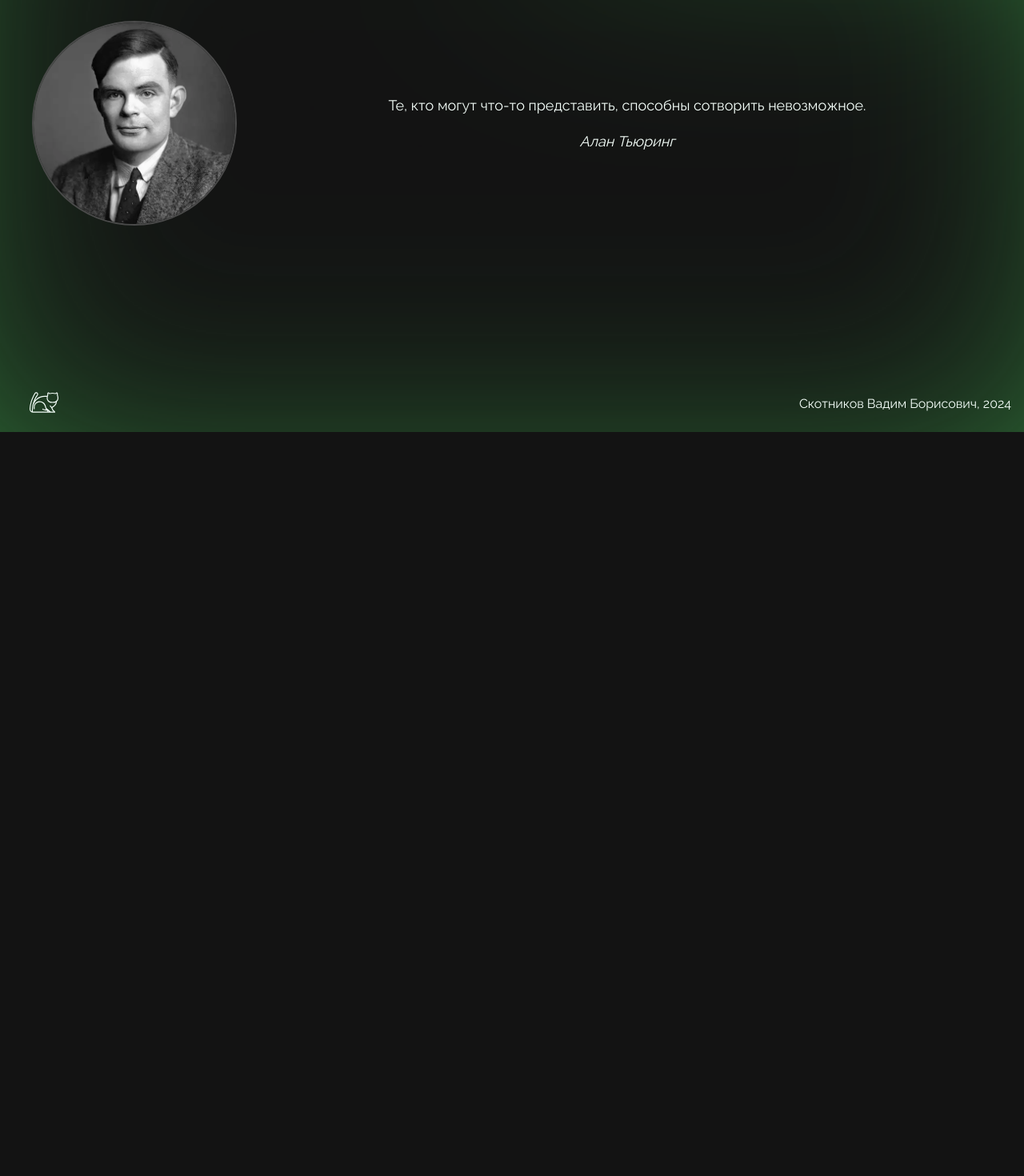
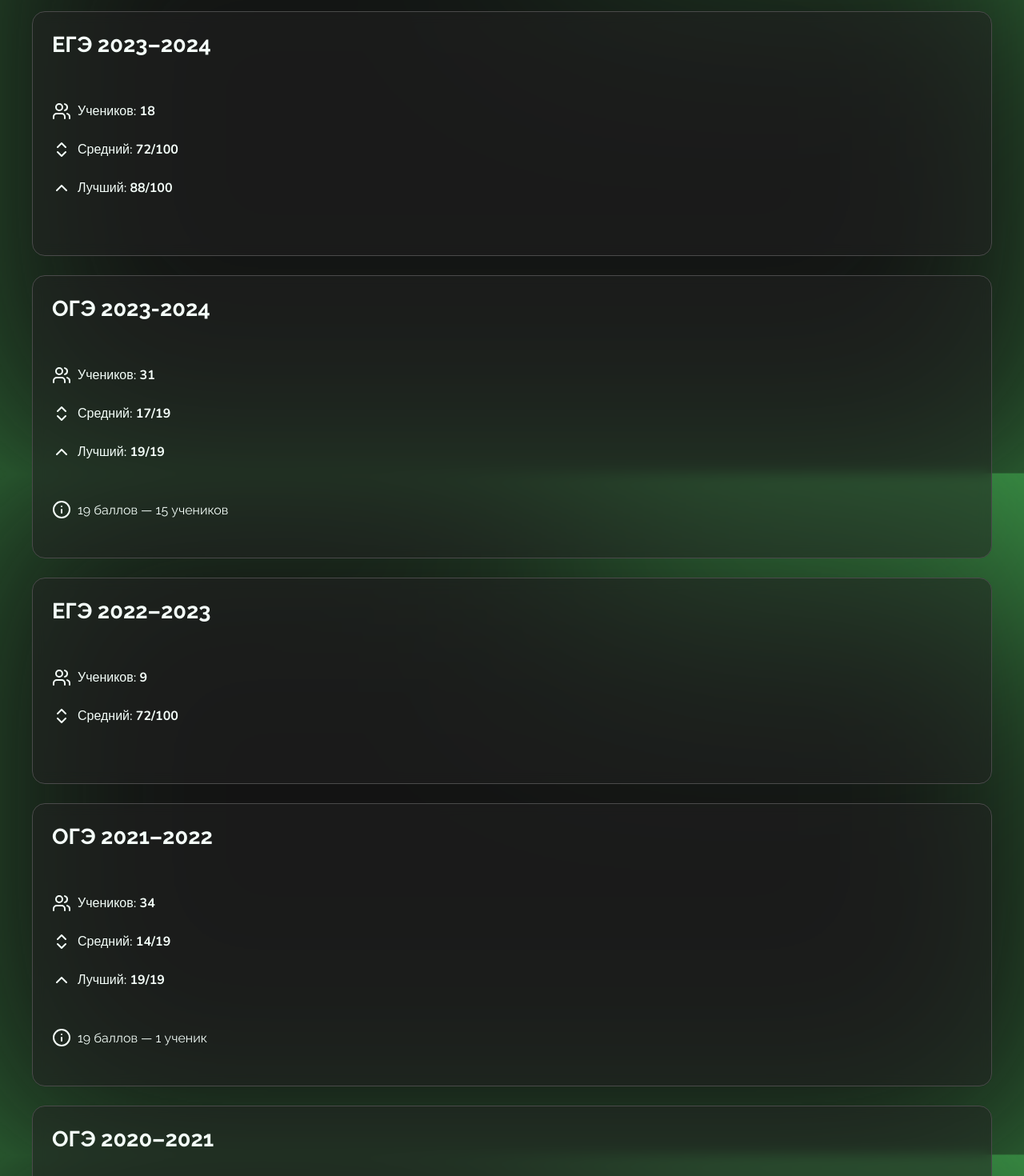
Before and after one commit to svbinf-ru/svbinf.ru, a Next.js app: page /exams in a window 1280 px wide. Shown: the part 260-1730 px from the top of the page at 80% size. Before the commit the page ends 800 px from the top, so only its background shows below. Built offline with nearby package versions, Linux system fonts and the light colour scheme.

Commit message:
feat(content): add results of exams

```diff
--- a/app/exams/page.tsx
+++ b/app/exams/page.tsx
@@ -1,13 +1,21 @@
+import { ChevronsUpDown, ChevronUp, Info, Users } from 'lucide-react'
 import { Metadata } from 'next'
+import { Nunito } from 'next/font/google'
 
 import alanTuring from '@/assets/quotes/alan-turing.webp'
 import { Breadcrumbs } from '@/components/Breadcrumbs'
 import { Container } from '@/components/Container'
+import { ContainerBorders } from '@/components/ContainerBorders'
 import { Quotation } from '@/components/Quotation'
+import { results } from '@/content/exams/results'
+
+import styles from './styles.module.scss'
 
 export const metadata: Metadata = {
     title: 'Экзамены',
 }
+
+const nunito = Nunito({ subsets: ['cyrillic'] })
 
 export default function Exams() {
     return (
@@ -15,6 +23,53 @@ export default function Exams() {
             <Breadcrumbs items={[{ href: '/exams', label: 'Экзамены' }]} />
             <Container>
                 <h1>Экзамены</h1>
+                <h2>Результаты прошлых лет</h2>
+                {results.map((r) => (
+                    <ContainerBorders key={r.title}>
+                        <h3 className={styles.resultTitle}>{r.title}</h3>
+                        <div className={nunito.className}>
+                            {r.students && (
+                                <p className={styles.entry}>
+                                    <Users />
+                                    <span>
+                                        Учеников: <b>{r.students}</b>
+                                    </span>
+                                </p>
+                            )}
+                            {r.average && (
+                                <p className={styles.entry}>
+                                    <ChevronsUpDown />
+                                    <span>
+                                        Средний:{' '}
+                                        <b>
+                                            {r.average}/{r.max}
+                                        </b>
+                                    </span>
+                                </p>
+                            )}
+                            {r.best && (
+                                <p className={styles.entry}>
+                                    <ChevronUp />
+                                    <span>
+                                        Лучший:{' '}
+                                        <b>
+                                            {r.best}/{r.max}
+                                        </b>
+                                    </span>
+                                </p>
+                            )}
+                        </div>
+                        <div>
+                            {r.info &&
+                                r.info.map((i) => (
+                                    <p className={styles.entry} key={i}>
+                                        <Info />
+                                        <span>{i}</span>
+                                    </p>
+                                ))}
+                        </div>
+                    </ContainerBorders>
+                ))}
                 <Quotation
                     quote="Те, кто могут что-то представить, способны сотворить невозможное."
                     author="Алан Тьюринг"
--- /dev/null
+++ b/app/exams/styles.module.scss
@@ -0,0 +1,11 @@
+.resultTitle {
+    font-size: 1.7rem;
+    margin-bottom: 32px;
+}
+
+.entry {
+    display: flex;
+    align-items: center;
+    gap: 8px;
+    margin-bottom: 24px;
+}
--- /dev/null
+++ b/content/exams/results.ts
@@ -0,0 +1,41 @@
+import { ExamResult } from '../utils'
+
+export const results: ExamResult[] = [
+    {
+        title: 'ЕГЭ 2023–2024',
+        students: 18,
+        max: 100,
+        average: 72,
+        best: 88,
+    },
+    {
+        title: 'ОГЭ 2023-2024',
+        students: 31,
+        max: 19,
+        average: 17,
+        best: 19,
+        info: ['19 баллов — 15 учеников'],
+    },
+    {
+        title: 'ЕГЭ 2022–2023',
+        students: 9,
+        max: 100,
+        average: 72,
+    },
+    {
+        title: 'ОГЭ 2021–2022',
+        students: 34,
+        max: 19,
+        average: 14,
+        best: 19,
+        info: ['19 баллов — 1 ученик'],
+    },
+    {
+        title: 'ОГЭ 2020–2021',
+        students: 15,
+        max: 19,
+        average: 16,
+        best: 19,
+        info: ['19 баллов — 1 ученик'],
+    },
+]
```
Also changed, not shown: content/utils.ts (+9 -0 lines).
